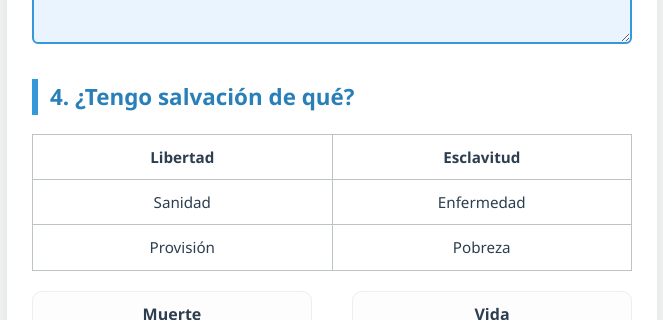
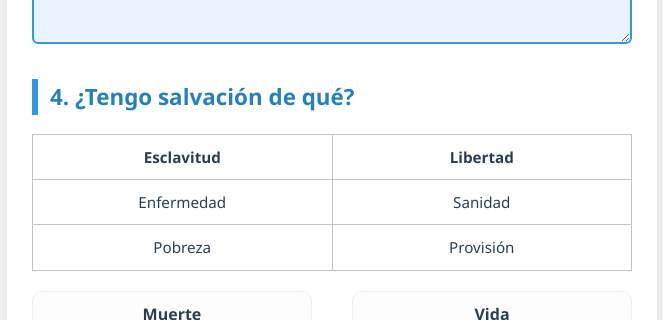
Before and after one commit to ministerial-gif/Mad-Cap1, a plain HTML site: page index.html in a window 1280 px wide. Shown: the part 1340-1660 px from the top of the page, without its empty margins (308-971 px from the left). Drawn offline with Linux system fonts and the light colour scheme.

Commit message:
Update index.html

```diff
--- a/index.html
+++ b/index.html
@@ -78,9 +78,9 @@
 
     <h2>4. ¿Tengo salvación de qué?</h2>
     <table>
-        <tr><td><b>Libertad</b></td><td><b>Esclavitud</b></td></tr>
-        <tr><td>Sanidad</td><td>Enfermedad</td></tr>
-        <tr><td>Provisión</td><td>Pobreza</td></tr>
+        <tr><td><b>Esclavitud</b></td><td><b>Libertad</b></td></tr>
+        <tr><td>Enfermedad</td><td>Sanidad</td></tr>
+        <tr><td>Pobreza</td><td>Provisión</td></tr>
     </table>
 
     <div class="tree-comparison">
```
